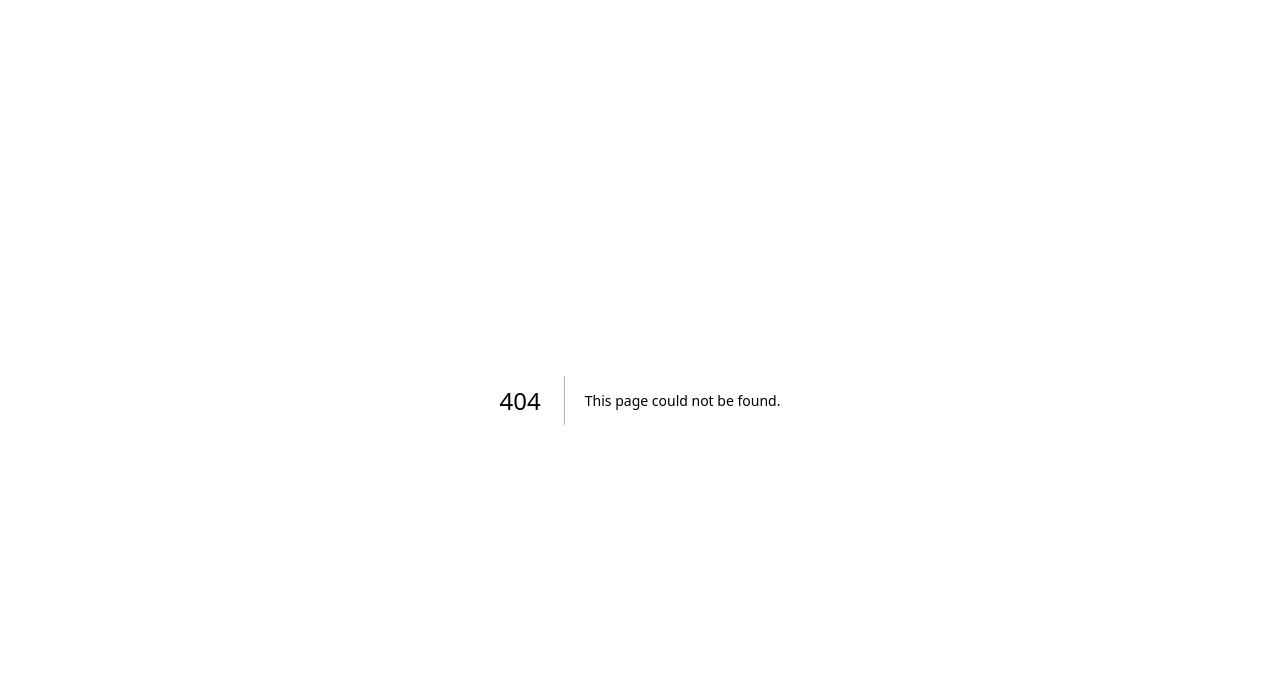
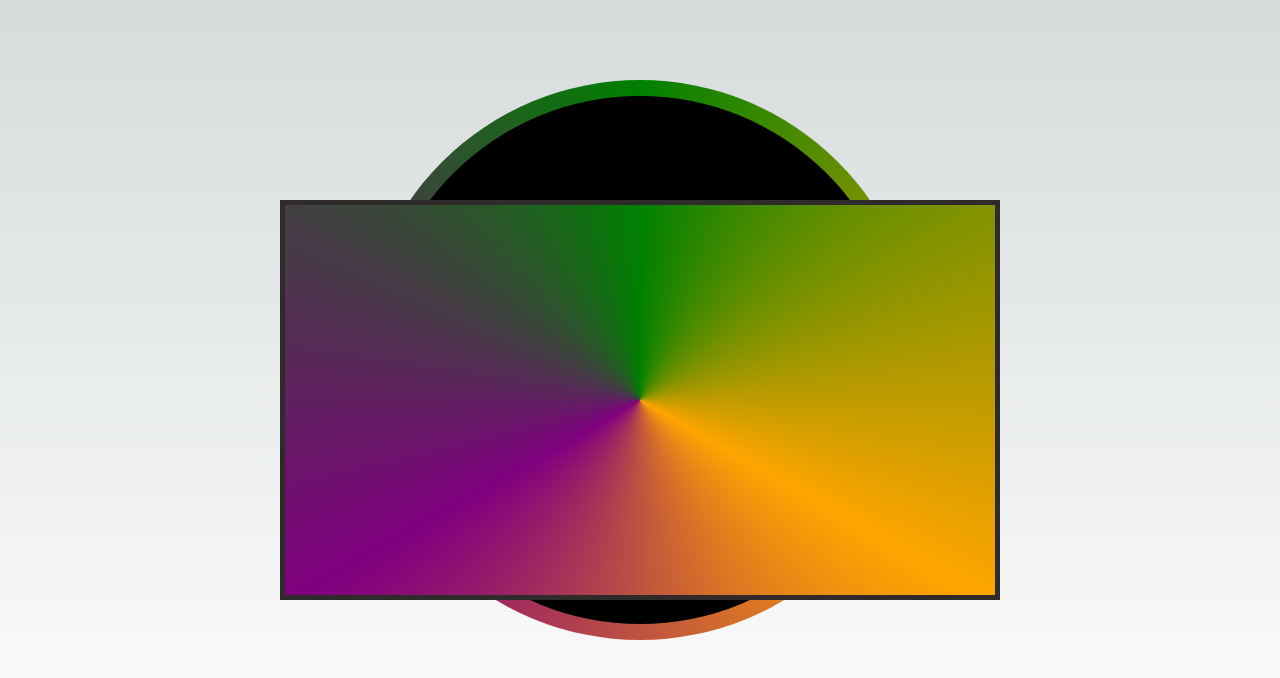
Before and after one commit to ThinkCreatively/Experiments, a Next.js app in the folder experiments/experiments/: page /homePage in a window 1280 px wide. Before the commit this address had no page. Shown: the top 678 px of the page. Built offline with nearby package versions, Linux system fonts and the light colour scheme.

Commit message:
~ Added home page

```diff
--- /dev/null
+++ b/experiments/experiments/src/app/homePage/page.tsx
@@ -0,0 +1,16 @@
+import styles from "../page.module.css";
+import RainbowBox from "../../components/rainbowBox/rainbowBox";
+import Circle from "../../components/circle/circle";
+
+const RBoxPage = () => {
+  return (
+    <main className={styles.main}>
+      <div className={styles.outterContainer}>
+        <RainbowBox />
+        <Circle />
+      </div>
+    </main>
+  );
+};
+
+export default RBoxPage;
--- a/experiments/experiments/tsconfig.json
+++ b/experiments/experiments/tsconfig.json
@@ -18,7 +18,7 @@
         "name": "next"
       }
     ],
-    "baseUrl": "./",
+    "baseUrl": "./"
   },
   "include": ["next-env.d.ts", "**/*.ts", "**/*.tsx", ".next/types/**/*.ts"],
   "exclude": ["node_modules"]
```
Also changed, not shown: experiments/experiments/src/app/page.tsx (+5 -8 lines).
